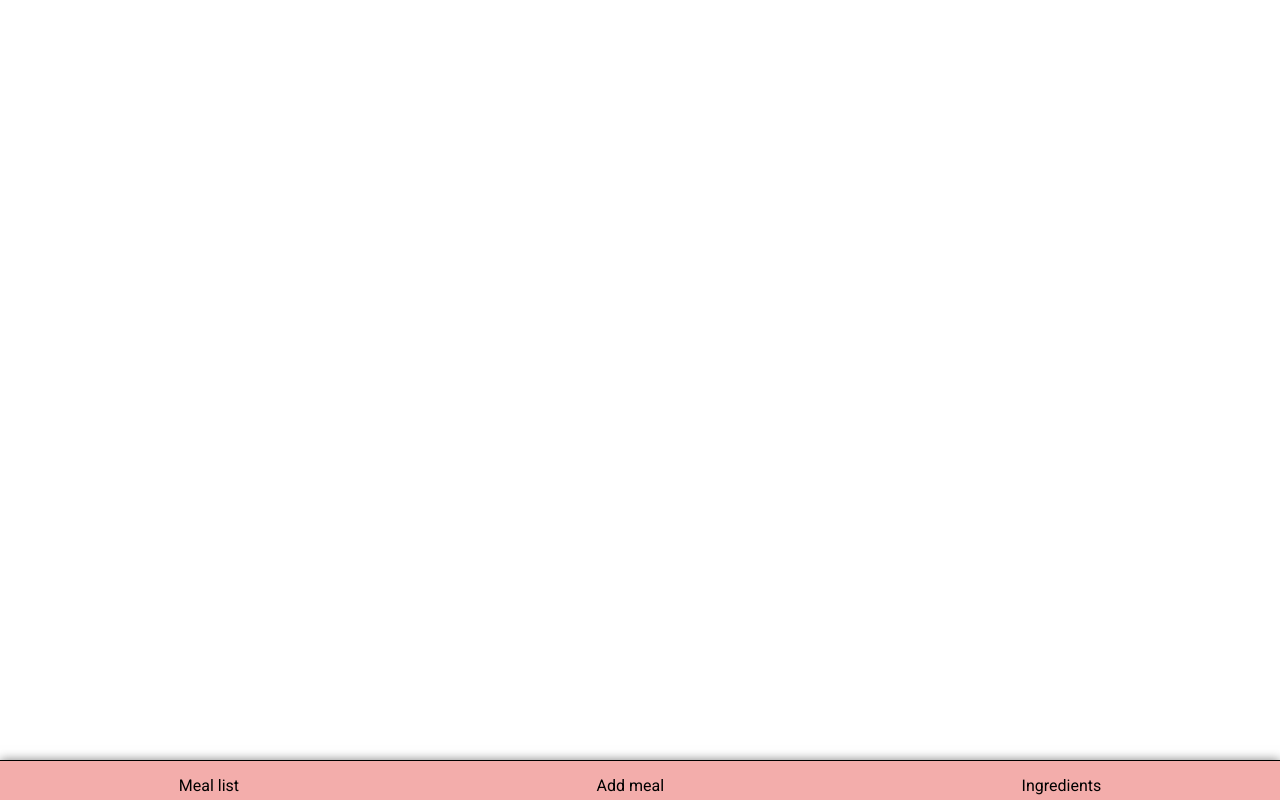
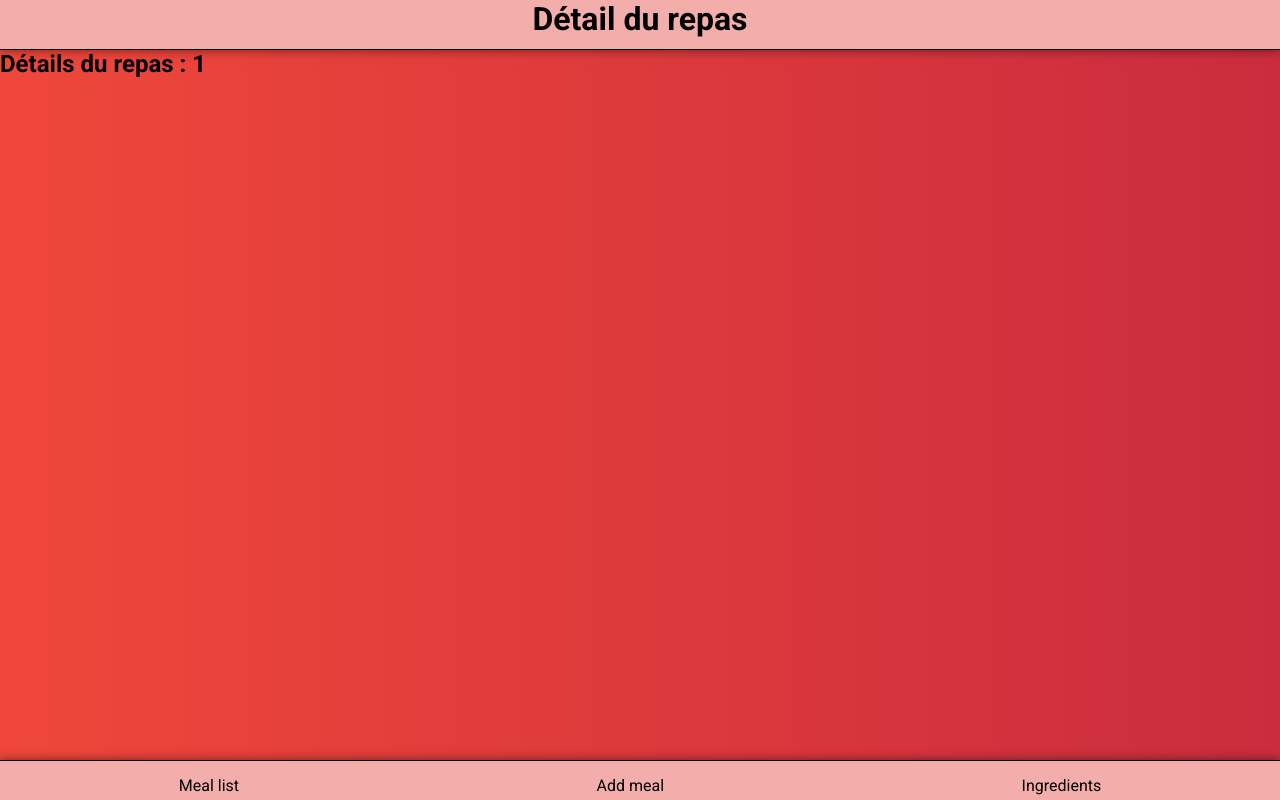
Before and after one commit to Coucodeur/keskonmange, a React (Vite) app: page /meal/1 in a window 1280 px wide. Built offline with nearby package versions, Linux system fonts and the light colour scheme.

Commit message:
creation de la page de details du repas + test du useParams OK

```diff
--- a/src/App.jsx
+++ b/src/App.jsx
@@ -3,6 +3,7 @@ import Nav from "./components/nav/Nav.jsx";
 import Meallist from "./pages/mealslist/Meallist.jsx";
 import Addmeal from "./pages/addmeal/Addmeal.jsx";
 import Addingredient from "./pages/addingredient/Addingredient.jsx";
+import Mealdetail from "./pages/mealdetail/Mealdetail.jsx";
 
 function App() {
     return (
@@ -11,7 +12,7 @@ function App() {
                 <Nav />
                 <Routes>
                     <Route path="/" element={<Meallist />} />
-          {/* <Route path="/meal/:id" element={< />} /> */}
+                    <Route path="/meal/:id" element={<Mealdetail />} />
                     <Route path="/addmeal" element={<Addmeal />} />
                     <Route path="/ingredients" element={<Addingredient />} />
                 </Routes>
--- /dev/null
+++ b/src/pages/mealdetail/Mealdetail.jsx
@@ -0,0 +1,19 @@
+import React from "react";
+import "./Mealdetail.scss";
+import { useParams } from "react-router-dom";
+import Header from "../../components/header/Header";
+
+const Mealdetail = () => {
+    const { id } = useParams();
+    console.log(id);
+    return (
+        <>
+            <Header title="Détail du repas" />
+            <div className="meal-detail-container content">
+                <h2>Détails du repas : {id}</h2>
+            </div>
+        </>
+    );
+};
+
+export default Mealdetail;
```
Also changed, not shown: src/pages/mealdetail/Mealdetail.scss (added). Lines whose indentation alone changed are shown as unchanged.
